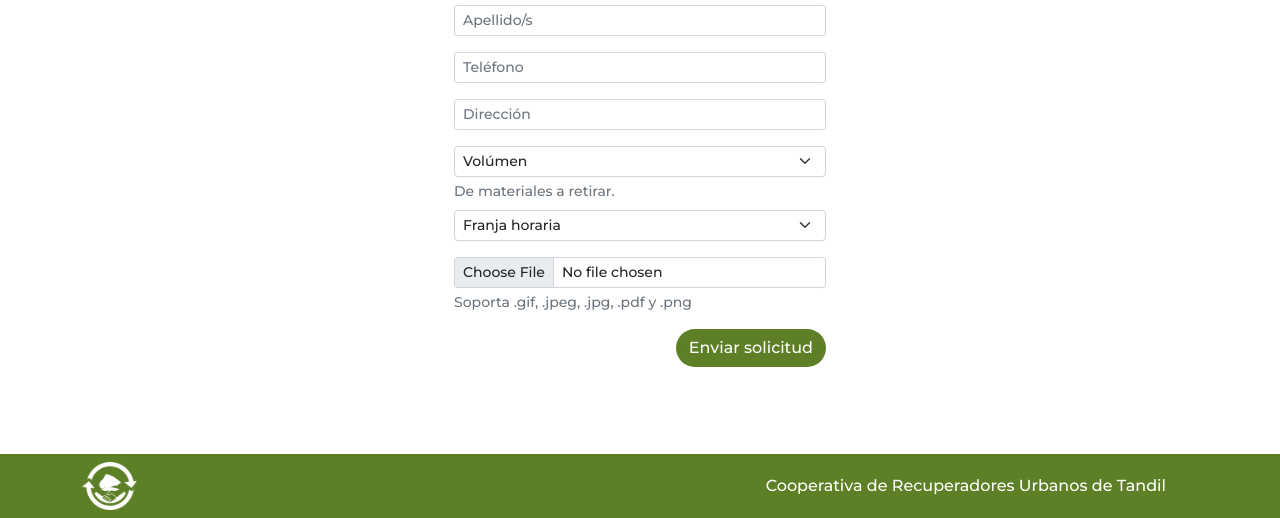
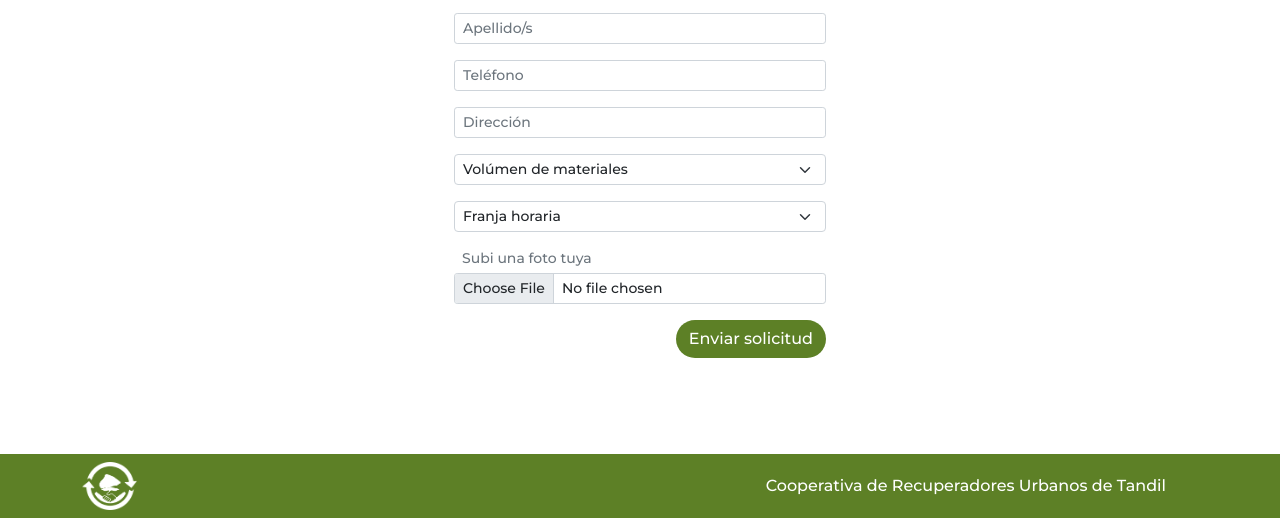
Before and after one commit to gisele89/grupo4-metodologias2021, a plain HTML site: page FrontEnd/form-materiales.html in a window 1280 px wide. Shown: the part 282-800 px from the top of the page. Drawn offline with nearby package versions, Linux system fonts and the light colour scheme.

Commit message:
GMT-41: reducidas las líneas del form y se ocultó la scrollbar

```diff
--- a/FrontEnd/form-materiales.html
+++ b/FrontEnd/form-materiales.html
@@ -51,7 +51,7 @@
 
     <!-- **************************** Body Main **************************** -->
     <main class="flex-shrink-0">
-        <div class="container main-container mtop-big">
+        <div class="container main-container mt-5">
             <form class="col-lg-4 m-auto">
                 <h1 class="color-green mb-3 mt-4">
                     Cargá tu pedido
@@ -68,15 +68,15 @@
                 <div class="mb-3">
                     <input type="text" class="form-control form-control-sm" id="addressInput" placeholder="Dirección">
                 </div>
-                <div class="mb-2">
+                <div class="mb-3">
                     <select class="form-select form-select-sm" aria-label="Franja horaria" aria-describedby="volumeHelp">
-                        <option selected disabled>Volúmen</option>
+                        <option selected disabled>Volúmen de materiales</option>
                         <option value="1">Entra en una caja</option>
                         <option value="2">Entra en el baúl de un auto</option>
                         <option value="3">Entra en la caja de una camioneta</option>
                         <option value="4">Es necesario un camión</option>
                     </select>
-                    <div id="volumeHelp" class="form-text">De materiales a retirar.</div>
+                    <!-- <div id="volumeHelp" class="form-text">De materiales a retirar.</div> -->
                 </div>
                 <div class="mb-3">
                     <select class="form-select form-select-sm" aria-label="Franja horaria">
@@ -86,10 +86,10 @@
                     </select>
                 </div>
                 <div class="mb-3">
-                    <input type="file" class="form-control form-control-sm" id="fileInput" accept="image/jpeg,image/gif,image/png,application/pdf,image/jpg" aria-describedby="fileHelp">
-                    <div id="fileHelp" class="form-text">Soporta .gif, .jpeg, .jpg, .pdf y .png</div>
+                    <div id="fileHelp" class="form-text ms-2 mb-1">Subi una foto tuya</div>
+                    <input type="file" class="form-control form-control-sm" placeholder="Dirección" id="fileInput" accept="image/*" aria-describedby="fileHelp">
                 </div>
-                <div class="mbot-big nav justify-content-end">
+                <div class="mb-5 nav justify-content-end">
                     <button type="submit" class="btn text-white background-green rounded-pill">Enviar solicitud</button>
                 </div>
             </form>
@@ -105,8 +105,6 @@
                         <a href=''> <img src="./media/CRUT-2.png"/ height="48px"></a>
                     </li>
                 </ul>
-
-
                 <ul class="navbar-nav">
                     <li class="nav-link active">
                         Cooperativa de Recuperadores Urbanos de Tandil
--- a/FrontEnd/style.css
+++ b/FrontEnd/style.css
@@ -1,3 +1,13 @@
+/* Hide scrollbar for Chrome, Safari and Opera */
+*::-webkit-scrollbar {
+    display: none;
+}
+  /* Hide scrollbar for IE, Edge and Firefox */
+* {
+    -ms-overflow-style: none;  /* IE and Edge */
+    scrollbar-width: none;  /* Firefox */
+}
+
 body {
     font-family: 'Montserrat', sans-serif;
 }
```
Also changed, not shown: FrontEnd/form-transporte.html (+7 -9 lines).
